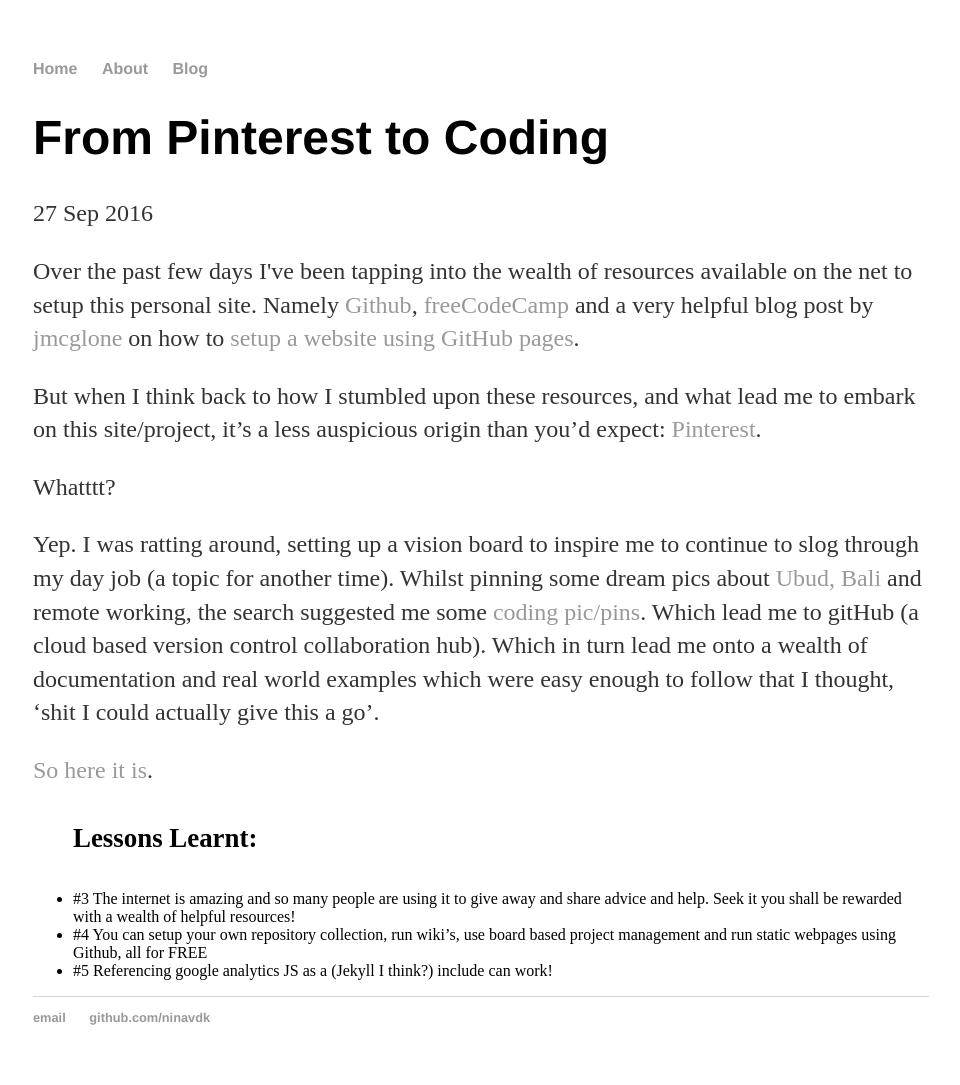
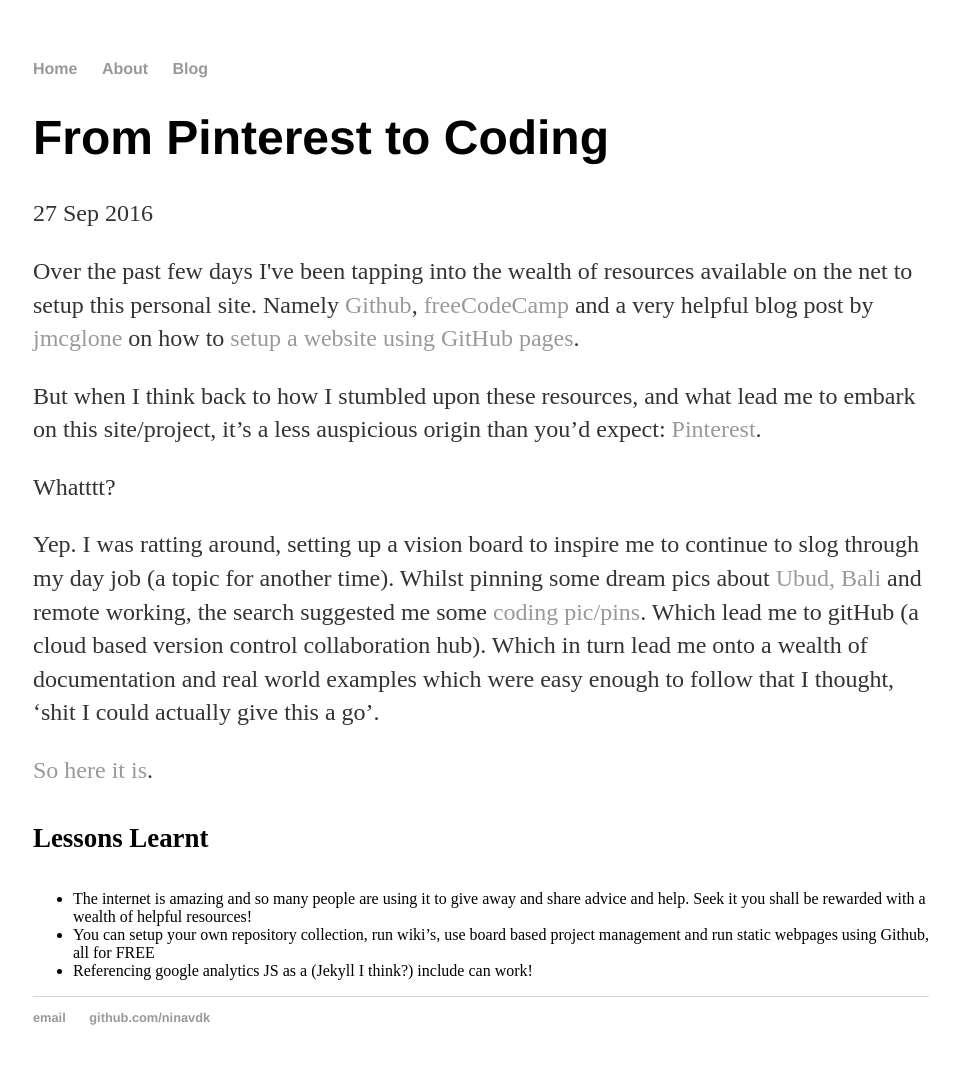
Before and after one commit to Ninavdk/ninavdk.github.io, a Jekyll site: the page built from _posts/2016-09-27-from-pinterest-to-coding.md, in a window 1280 px wide. Shown: the whole page, without its empty margins (159-1119 px from the left). Built offline with Jekyll 4.4.1, drawn with Linux system fonts in a browser that asks for light colours.

```diff
--- a/_posts/2016-09-27-from-pinterest-to-coding.md
+++ b/_posts/2016-09-27-from-pinterest-to-coding.md
@@ -14,9 +14,8 @@ date: 2016-09-27
 
 <p><a href="https://ninavdk.github.io">So here it is</a>.</p>
 
-<ul>
-    <h4>Lessons Learnt:</h4>
-    <li>#3 The internet is amazing and so many people are using it to give away and share advice and help. Seek it you shall be rewarded with a wealth of helpful resources!</li>
-    <li>#4 You can setup your own repository collection, run wiki’s, use board based project management and run static webpages using Github, all for FREE</li>
-    <li>#5 Referencing google analytics JS as a (Jekyll I think?) include can work!</li>
-</ul>
+
+#### Lessons Learnt
+- The internet is amazing and so many people are using it to give away and share advice and help. Seek it you shall be rewarded with a wealth of helpful resources!
+- You can setup your own repository collection, run wiki’s, use board based project management and run static webpages using Github, all for FREE
+- Referencing google analytics JS as a (Jekyll I think?) include can work!
```
